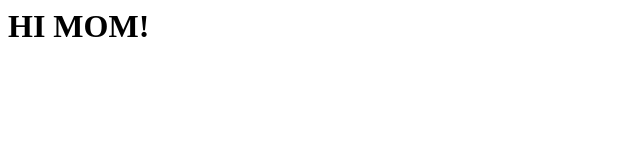
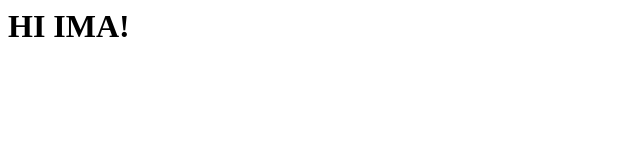
Before and after one commit to fanbaby/fanbaby.github.io, a plain HTML site: page index.html in a window 1280 px wide. Shown: the full height of the page, 0-640 px from the left. Drawn offline with Linux system fonts and the light colour scheme.

Commit message:
Update index.html

```diff
--- a/index.html
+++ b/index.html
@@ -1,3 +1,3 @@
 <html>
 <body>
-<h1>HI MOM!</h1>
+<h1>HI IMA!</h1>
```
